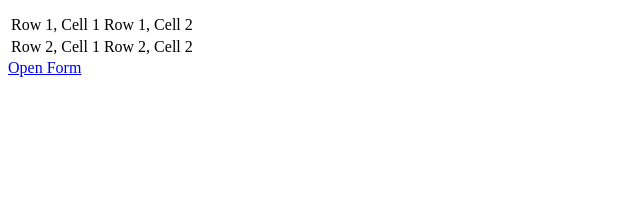
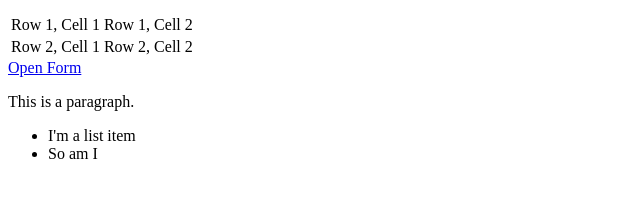
Before and after one commit to reyalonso/Week-1-HTML-exercise-with-Rob, a plain HTML site: page index.html in a window 1280 px wide. Shown: the part 397-594 px from the top of the page, without its empty margins (0-640 px from the left). Drawn offline with Linux system fonts and the light colour scheme.

Commit message:
Second version of index.html

```diff
--- a/index.html
+++ b/index.html
@@ -32,6 +32,13 @@
 
   <a href="form.html">Open Form</a>
 
+    <p>This is a paragraph.</p>
+      <ul>
+        <li>I'm a list item</li>
+        <li>So am I</li>
+      </ul>
+
+
   </body>
 
 </html>
```
